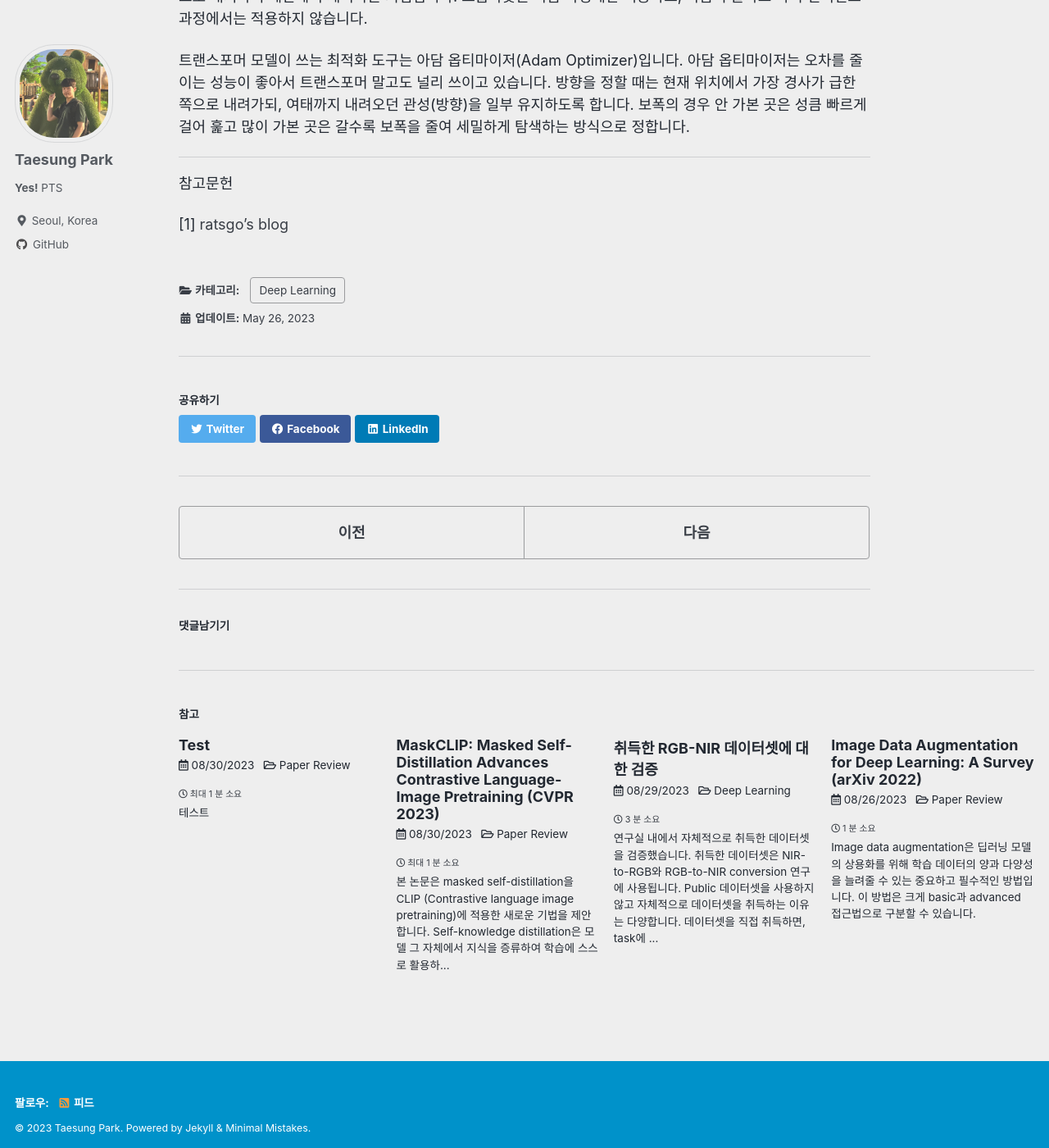
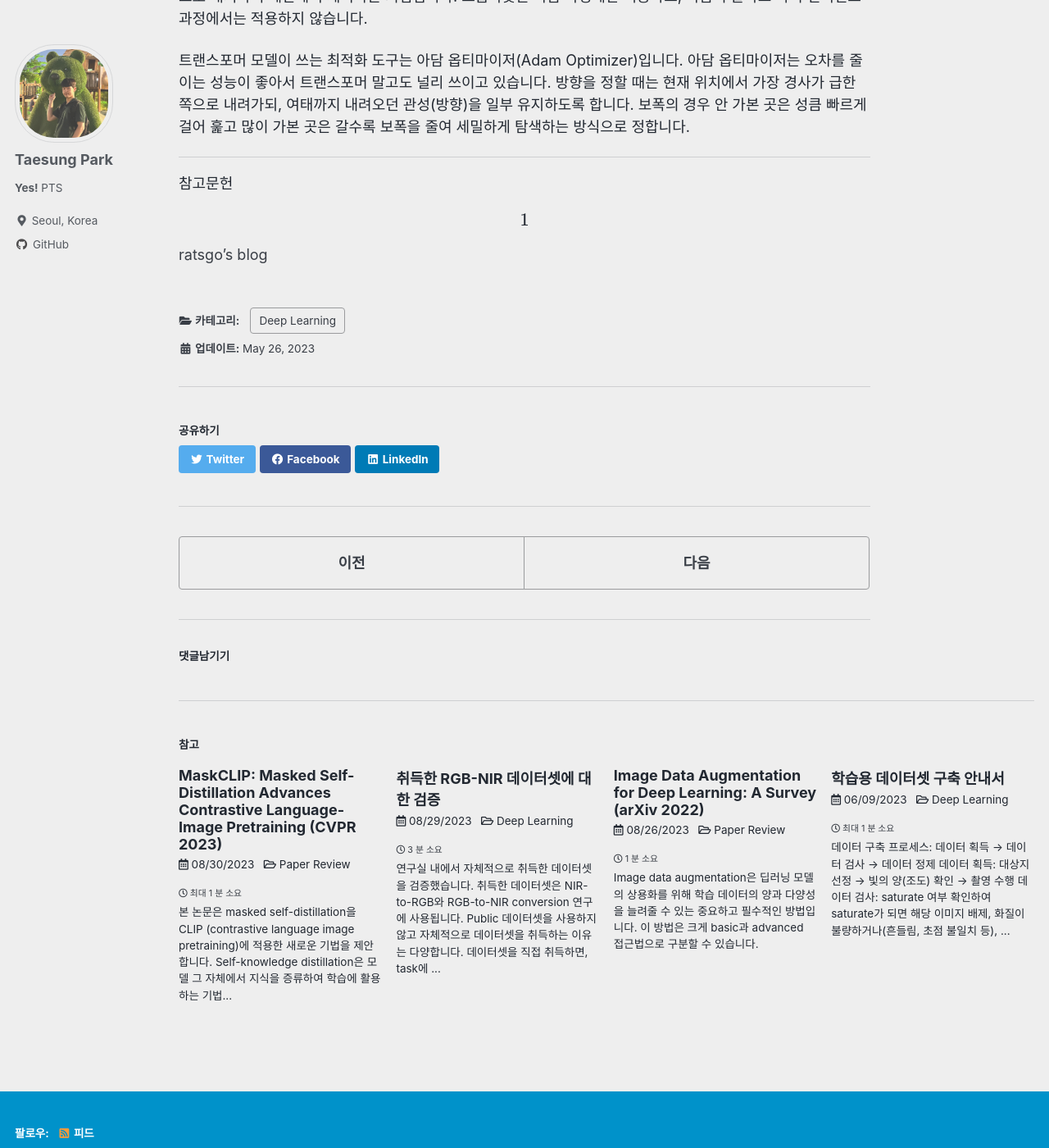
Before and after one commit to kkamankun/kkamankun.github.io, a Jekyll site: the page built from _posts/deep_learning/2023-05-26-트랜스포머에 적용된 기술들.md, in a window 1280 px wide and 1400 px high, scrolled down 1064 px. Shown: the whole window at 82% size. Built offline with Jekyll 4.4.1, drawn with Linux system fonts in a browser that asks for light colours; cached includes are drawn as plain includes; formulas are drawn with MathJax 3; comment, search, counter and statistics services are not loaded.

Commit message:
Update MaskCLIP.md

```diff
--- a/_includes/mathjax_support.html
+++ b/_includes/mathjax_support.html
@@ -7,7 +7,7 @@
         },
         tex2jax: {
         inlineMath: [ ['$', '$'] ],
-        displayMath: [ ['$$', '$$'] ],
+        displayMath: [ ['\[', '\]'] ],
         processEscapes: true,
       }
     });
--- a/_posts/paper_review/2023-08-30-MaskCLIP Masked Self-Distillation Advances Contrastive Language-Image Pretraining (CVPR 2023).md
+++ b/_posts/paper_review/2023-08-30-MaskCLIP Masked Self-Distillation Advances Contrastive Language-Image Pretraining (CVPR 2023).md
@@ -5,23 +5,21 @@ categories:
 # layout: default
 use_math: true
 ---
-본 논문은 masked self-distillation을 CLIP (Contrastive language image pretraining)에 적용한 새로운 기법을 제안합니다. Self-knowledge distillation은 모델 그 자체에서 지식을 증류하여 학습에 스스로 활용하는 기법으로, masked self-distillation은 전체 이미지에 대한 representation을 masking된 이미지에 대한 representation으로 증류하는 것입니다. 이 기법은 semantic한 local patch representation 학습에 이점이 있습니다.
+본 논문은 masked self-distillation을 CLIP (contrastive language image pretraining)에 적용한 새로운 기법을 제안합니다. Self-knowledge distillation은 모델 그 자체에서 지식을 증류하여 학습에 활용하는 기법으로, masked self-distillation은 전체 이미지에 대한 representation을 masking된 이미지에 대한 representation으로 증류하는 것입니다. 이 기법은 semantic한 local patch representation 학습에 이점이 있습니다.
 
-Student와 teacher model은 동일한 구조를 갖고 있으며, knowledge는 full image로부터 masked image로 증류됩니다. 본 논문에서는 제안하는 masked self-distillation의 효과를 다양한 실험을 통해 증명했습니다.
+Student와 teacher model은 동일한 구조를 갖고 있으며, knowledge는 full image로부터 masked image로 증류됩니다. 다양한 실험을 통해 제안하는 masked self-distillation의 효과를 검증했습니다.
 
 ![MaskCLIP](https://github.com/kkamankun/kkamankun.github.io/assets/46318721/faa4dd73-d5e9-452e-8e27-7ee2cc7979b1)
 
-MaskCLIP의 $E_I$는 Vision Transformer (ViT)를 사용합니다. Visual encoder의 학습을 위해 외부의 teacher를 가져오는 것이 아니라, student와 같은 구조를 갖는 mean teacher model을 사용하여 self-distillation을 수행합니다. Teacher의 parameters는 student로부터 exponential moving averages (EMA) 입니다.
+MaskCLIP의 $E_I$는 Vision Transformer (ViT)를 사용합니다. Visual encoder의 학습을 위해 외부의 teacher를 가져오는 것이 아니라, student와 같은 구조를 갖는 mean teacher model을 사용하여 self-distillation을 수행합니다. Teacher의 parameters는 student로부터 exponential moving averages (EMA) 업데이트합니다.
 
-$$
-\bar\theta_t=\alpha\bar\theta_{t-1}+(1-\alpha)\theta_t
-$$
+\[\bar\theta_t=\alpha\bar\theta_{t-1}+(1-\alpha)\theta_t\]
 
-$\alpha$는 smoothing updates를 위한 hyper-parameter입니다. 먼저 input image $I$가 EMA model $\bar E_I$ (teacher model)에 입력되고, 랜덤하게 masking 한 뒤에 $E_I$ (student model)에 입력합니다. Masking은 input image의 75% 비중으로 설정합니다.
+$\alpha$는 smoothing updates를 위한 hyper-parameter입니다. 먼저 input image $I$가 EMA model $\bar{E_I}$ (teacher model)에 입력되고, 랜덤하게 masking 한 뒤에 $E_I$ (student model)에 입력합니다. Masking은 input image의 75% 비중으로 설정합니다.
 
 Masked image modeling을 통해 local patch representation을 학습할 수 있습니다. 본 논문에서 제안하는 masked self-distillation을 통해 더 semantic 한 local patch representation을 학습할 수 있다고 합니다.
 
-정리하면, 본 논문에서는 masked self-distillation을 통해 semantic 한 local patch representation을 학습할 수 있는 MaskCLIP 구조를 제안했습니다.
+한 줄로 요약하면, 본 논문에서는 masked self-distillation을 통해 semantic 한 local patch representation을 학습할 수 있는 MaskCLIP 구조를 제안했습니다.
 
 보다 구체적인 정보를 위해서는 논문 링크를 참고해주세요. 다음은 논문 링크입니다.
 
--- a/_posts/paper_review/2023-08-30-Test.md
+++ /dev/null
@@ -1,7 +0,0 @@
----
-title: "Test"
-categories:
-    - Paper Review
-# layout: default
----
-테스트
```
